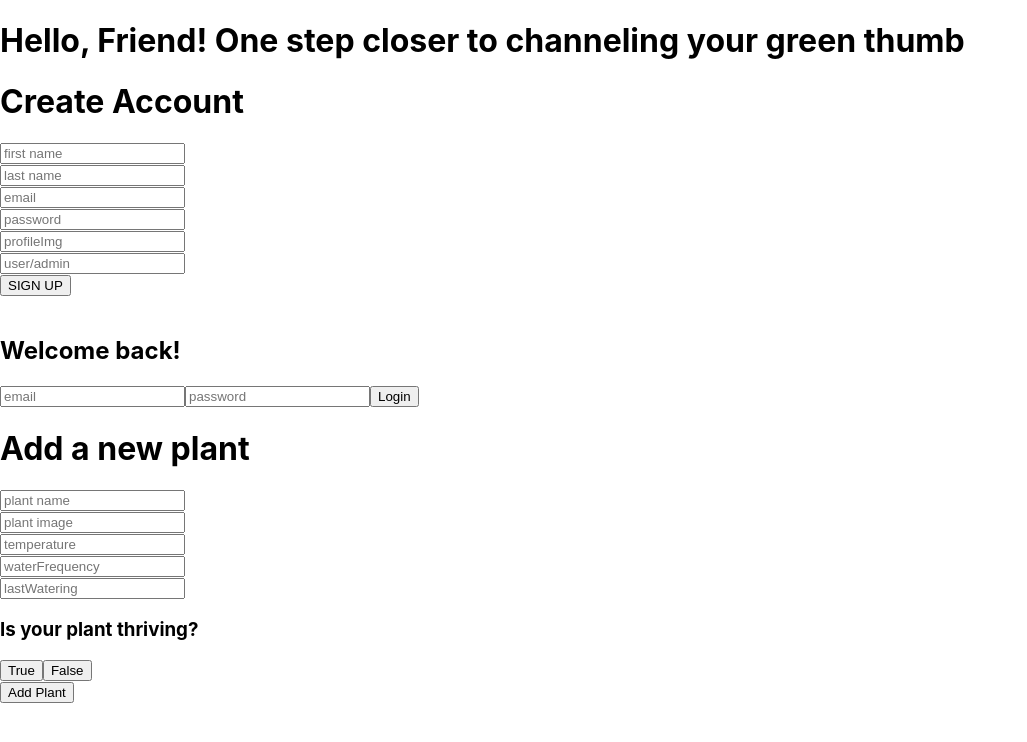
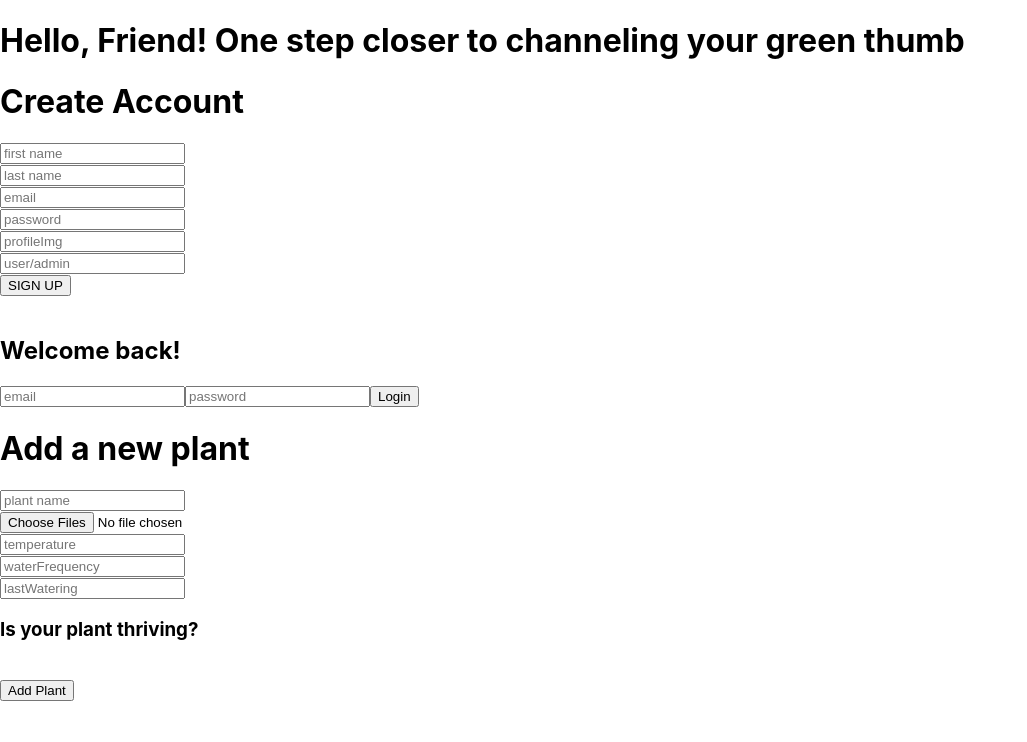
Before and after one commit to janobrienux/Planted-Client, a React (Create React App) app in the folder planted-client-app/: page / in a window 1280 px wide. Shown: the top 742 px of the page, without its empty margins (0-1027 px from the left). Built offline with nearby package versions, Linux system fonts and the light colour scheme.

Commit message:
plantCreate close to being done

```diff
--- a/planted-client-app/package.json
+++ b/planted-client-app/package.json
@@ -4,6 +4,7 @@
   "private": true,
   "dependencies": {
     "@material-ui/core": "^4.11.2",
+    "@material-ui/icons": "^4.11.2",
     "@testing-library/jest-dom": "^5.11.8",
     "@testing-library/react": "^11.2.2",
     "@testing-library/user-event": "^12.6.0",
--- a/planted-client-app/src/App.tsx
+++ b/planted-client-app/src/App.tsx
@@ -6,21 +6,31 @@ import PlantsCreate from './components/plants/PlantsCreate';
 type AppState = {
   token: string,
 }
-// interface Props {
-//   token: string
-// }
-export default class App extends Component<{}, AppState> {
+interface Props {
+  token: string | null
+}
+export default class App extends Component<{}, Props, AppState> {
   constructor(props:AppState) {
     super(props);
     this.state = {
-      token: ''
+      token: localStorage.getItem('token') ? localStorage.getItem('token'): ''
+    }
+    console.log(this.state.token)
+  }
+
+  componentDidMount = () => {
+    if(localStorage.getItem('token')) {
+      this.setState({
+        token: localStorage.getItem('token')
+      });
     }
   }
-  updateToken () {
-    localStorage.getItem('token')
+
+  updateToken = (newToken: string) => {
+    localStorage.setItem('token', newToken);
     this.setState({
-        token: ''
-    })
+        token: newToken
+      })
 }
 
 clearToken = ()=> {
@@ -34,7 +44,7 @@ clearToken = ()=> {
 return (
   <div className='app'>
     <Auth updateToken={this.updateToken.bind(this)}/>
-    <PlantsCreate token={this.updateToken}/>
+    <PlantsCreate token={this.state.token}/>
   </div>
 )
   }
--- a/planted-client-app/src/components/auth/Login.tsx
+++ b/planted-client-app/src/components/auth/Login.tsx
@@ -47,7 +47,7 @@ interface LoginProps  {
       .then(data => {
         console.log('submit data', data)
         console.log('data.user', data.user)
-        this.props.setToken(data.sessionToken)
+        this.props.setToken(data.token)
       })
     };
 
--- a/planted-client-app/src/components/auth/SignUp.tsx
+++ b/planted-client-app/src/components/auth/SignUp.tsx
@@ -77,6 +77,7 @@ handleSubmit = (e: React.SyntheticEvent) => {
   })
   .then(res => res.json())
   .then(data => {
+    this.props.updateToken(data.token)
     console.log('submit data', data)
     console.log('data.user', data.user)
   });
--- a/planted-client-app/src/components/plants/PlantsCreate.tsx
+++ b/planted-client-app/src/components/plants/PlantsCreate.tsx
@@ -1,4 +1,6 @@
 import { Component } from "react";
+import Button from '@material-ui/core/Button';
+// import IconButton from '@material-ui/core/IconButton';
 
 type PlantState = {
   plantName: string;
@@ -10,7 +12,7 @@ type PlantState = {
 };
 
 interface Props {
-token: (newToken:string) => void;
+token: string | null;
 }
 
 export default class PlantCreate extends Component<Props, PlantState> {
@@ -25,6 +27,11 @@ export default class PlantCreate extends Component<Props, PlantState> {
       isThriving: true,
     };
   }
+  singleFileChangedHandler = (e: any) => {
+    this.setState({
+     file: e.target.files[0]
+    });
+}
 
   handleSubmit = (e: React.SyntheticEvent) => {
     e.preventDefault();
@@ -55,9 +62,11 @@ export default class PlantCreate extends Component<Props, PlantState> {
     })
       .then((res) => res.json())
       .then((data) => {
+      //  this.setState(data)
         console.log(data);
       });
   };
+
 
   render() {
     return (
@@ -71,10 +80,26 @@ export default class PlantCreate extends Component<Props, PlantState> {
           />
           <br />
           <input
+        accept="image/*"
+        className=''
+        id="contained-button-file"
+        multiple
+        type="file"
+        onChange={this.singleFileChangedHandler}
+      />
+      <label htmlFor="contained-button-file">
+        {/* <Button variant="contained" color="primary" component="span">
+          Upload
+        </Button> */}
+      </label>
+          {/* <input
             placeholder="plant image"
             value={this.state.file}
-            onChange={(e: React.FormEvent<HTMLInputElement>) => this.setState({ file: e.currentTarget.value })}
-          />
+            onChange={this.singleFileChangedHandler}
+            // onChange=
+            // {(e: React.FormEvent<HTMLInputElement>)
+            //    => this.setState({ file: e.currentTarget.value })}
+          /> */}
           <br />
           <input
             type="temperature"
@@ -100,15 +125,15 @@ export default class PlantCreate extends Component<Props, PlantState> {
           />
           <br />
           <h3>Is your plant thriving?</h3>
-          <button className="trueBtn" color="primary" onClick={() => this.setState({ isThriving: true })}>
+          {/* <button className="trueBtn" color="primary" onClick={() => this.setState({ isThriving: true })}>
             True
           </button>
           <button className="falseBtn" color="secondary" onClick={() => this.setState({ isThriving: false })}>
             False
-          </button>
+          </button> */}
           <br/>
           <button>Add Plant</button>
-        </form>
+      </form>
       </div>
     );
   }
--- a/planted-client-app/src/components/plants/PlantsDisplay.tsx
+++ b/planted-client-app/src/components/plants/PlantsDisplay.tsx
@@ -2,7 +2,7 @@
 import PlantsCreate from './PlantsCreate';
 
 interface PlantProps {
- token: (newToken: string) => void;
+ token:  string | null
 }
 
 const CreatePlant = (props: PlantProps) => {
```
Also changed, not shown: 2 other files (tests, documents, lock files or other folders).
